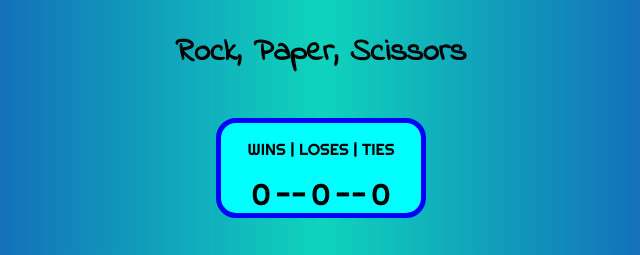
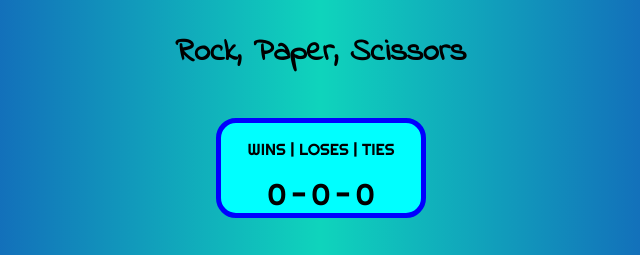
Before and after one commit to Matthew-Frazier/rps_js, a plain HTML site: page index.html in a window 1280 px wide. Shown: the top 255 px of the page, 319-959 px from the left. Drawn offline with Linux system fonts and the light colour scheme.

Commit message:
small text adjustment

```diff
--- a/index.html
+++ b/index.html
@@ -21,9 +21,9 @@
     <div class="scoreboard">
       <p>WINS | LOSES | TIES</p>
       <span class="score" id="user_score">0</span>
-      <span class="score">--</span>
+      <span class="score">-</span>
       <span class="score" id="comp_score">0</span>
-      <span class="score">--</span>
+      <span class="score">-</span>
       <span class="score" id="tie_score">0</span>
     </div>
 
```
